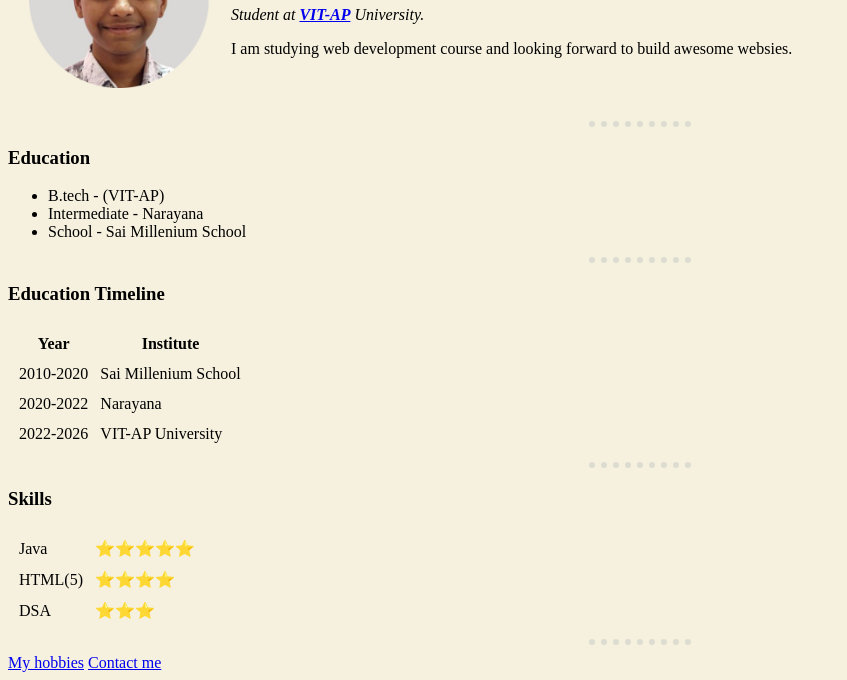
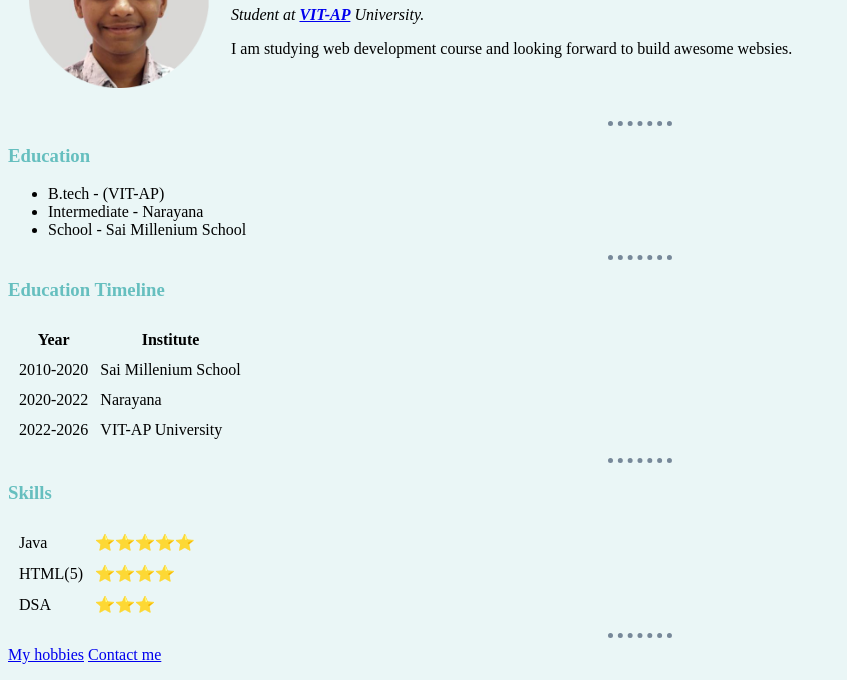
Before and after one commit to Karthik8744/webdev, a plain HTML site: page 02.HTML - personal site/index.html in a window 1280 px wide. Shown: the part 121-801 px from the top of the page, without its empty margins (0-847 px from the left). Drawn offline with Linux system fonts and the light colour scheme.

Commit message:
CSS-intro

```diff
--- /dev/null
+++ b/02.HTML - personal site/css/styles.css
@@ -0,0 +1,19 @@
+body {
+    background-color: #EAF6F6;   /* F6F1DE */
+}
+
+h1, h3 {
+    color: #66BFBF;   /* 8AB2A6 */
+}
+
+/*
+    - hr is just a rectangle with 4 sides covered with border, border style inset.
+    - Then border top is set to dotted and remaining 3 sides are set to none.
+    - height 0px means it top border is directly touching bottom border.
+*/
+hr {
+    border-color: rgb(119, 136, 153);
+    border-style: dotted none none;     /* border-top-style: dotted; */
+    border-width: 5px;
+    width: 5%;                          /* height: 0px; is a default value. */
+}
--- a/02.HTML - personal site/index.html
+++ b/02.HTML - personal site/index.html
@@ -6,29 +6,13 @@
         <meta name="descrition" content="This is Sai Karthik's Personal website">
         <meta name="author" content="Sai Karthik">
         <title>🧨 Karthik's Personal site</title>
-
-            <!-- Internal CSS -->
-        <style>
-            body {
-                background-color: #F6F1DE;
-            }
-
-            hr {
-                background-color: inherit;
-                border-style: none;
-                height: 1px;
-                width: 8%;
-                border-top-style: dotted ;
-                border-width: 6px;
-                border-color: rgb(119, 136, 153, 0.2);
-            }
-        </style>
+        <link rel="stylesheet" href="css/styles.css">
     </head>
 
     <body>
         <table cellspacing="20">
             <tr>
-                <td><img src="profile_photo.png" alt="Karthik's profile picture" height="180px"></td>
+                <td><img src="images/profile_photo.png" alt="Karthik's profile picture" height="180px"></td>
                 <td>
                     <h1>Sai Karthik</h1>
                     <em>Student at <strong><a href="https://www.vitap.ac.in/">VIT-AP</a></strong> University.</em>
@@ -36,14 +20,14 @@
                 </td>
             </tr>
         </table>
-        <hr size="2" noshade>
+        <hr>
         <h3>Education</h3>
         <ul>
             <li>B.tech - (VIT-AP)</li>
             <li>Intermediate - Narayana</li>
             <li>School - Sai Millenium School</li>
         </ul>
-        <hr size="2" noshade>
+        <hr>
         <h3>Education Timeline</h3>
         <table cellspacing="10">
             <thead>
@@ -67,7 +51,7 @@
                 </tr>
             </tbody>
         </table>
-        <hr size="2" noshade>
+        <hr>
         <h3>Skills</h3>
         <table cellspacing="10">
             <tr>
@@ -83,7 +67,7 @@
                 <td>⭐⭐⭐</td>
             </tr>
         </table>
-        <hr size="2" noshade>
+        <hr>
         <a href="Hobbies.html">My hobbies</a>
         <a href="Contact.html">Contact me</a>
     </body>
```
Also changed, not shown: 01.Intro/codePlaybook.html (+1 -1 lines), 02.HTML - personal site/Contact.html (+1 -0 lines), 02.HTML - personal site/Hobbies.html (+1 -0 lines), 01.Intro/GoTo.txt, 02.HTML - personal site/images/profile_photo.png (renamed from 02.HTML - personal site/profile_photo.png).
